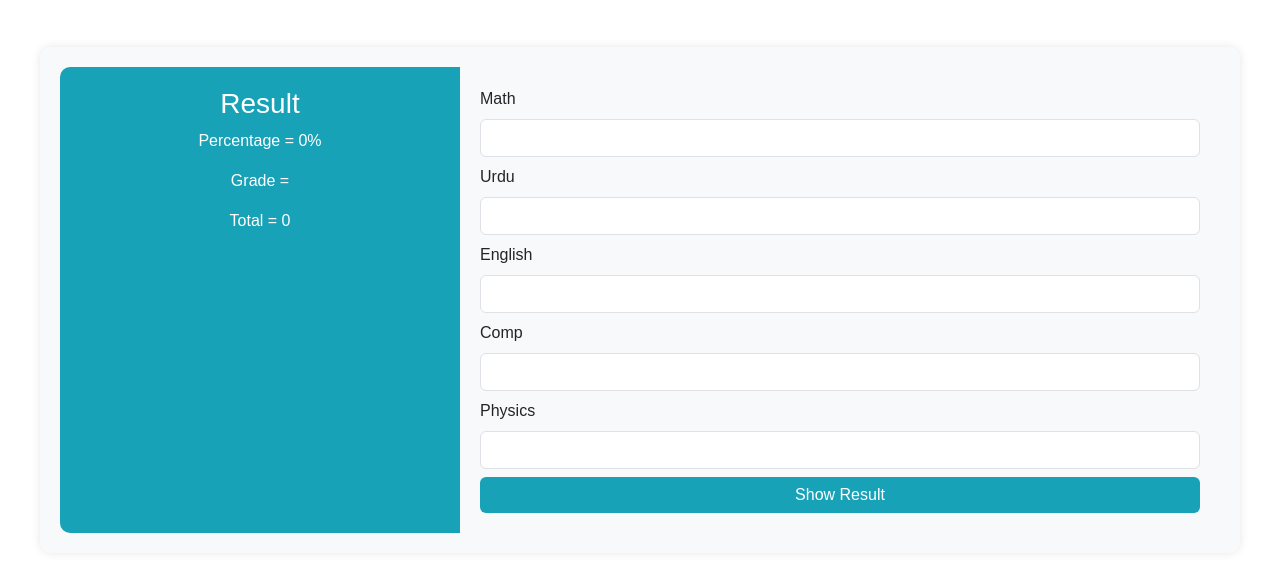
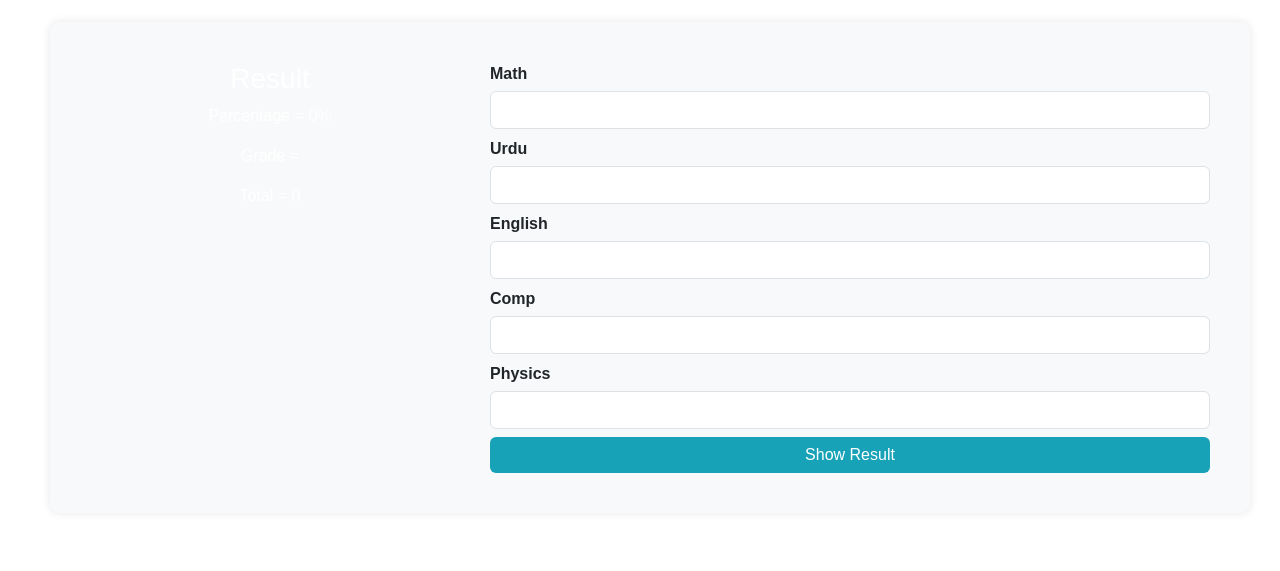
Before and after one commit to syedhamza1310/Student-Marks, a plain HTML site: page index.html in a window 1280 px wide. Shown: the part 51-622 px from the top of the page. Drawn offline with nearby package versions, Linux system fonts and the light colour scheme.

Commit message:
Update style.css

```diff
--- a/style.css
+++ b/style.css
@@ -4,16 +4,18 @@
 
 .result-card {
     max-width: 1200px;
-    margin: 50px auto;
+    padding: 50px auto;
     padding: 20px;
     border-radius: 10px;
     box-shadow: 0 0 10px rgba(0, 0, 0, 0.1);
     display: flex;
     background: #f8f9fa;
+    margin-left: 50px;
+    margin-top: 25px;
 }
 
 .result-info {
-    background: #17a2b8;
+    /* background: #17a2b8; */
     color: white;
     padding: 20px;
     border-radius: 10px 0 0 10px;
@@ -35,3 +37,14 @@
 .btn-custom:hover {
     background: #138496;
 }
+.form-label {
+    font-weight: bold;
+    margin-bottom: 5px;
+}
+.form-label-1 {
+    font-weight: bold;
+    margin-top: 25px;
+}
+#Btn{
+    margin-top: 20px;
+}
```
